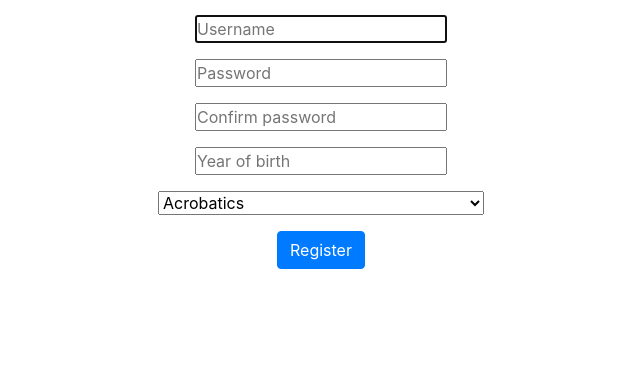
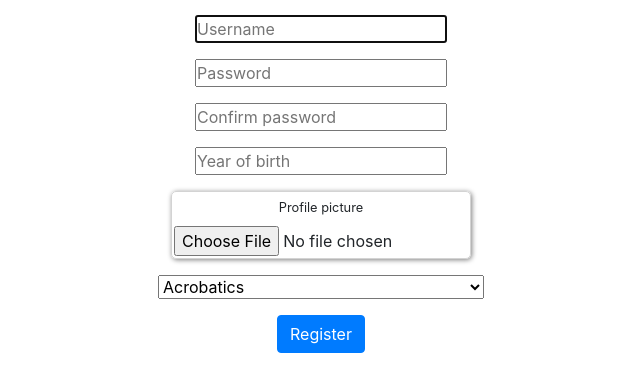
Before and after one commit to Luca-Al-Kafiri/Hobbibi2, a Django app: page /register in a window 1280 px wide. Shown: the part 76-468 px from the top of the page, without its empty margins (319-959 px from the left). Run offline with Django 3.2, Linux system fonts and the light colour scheme; data comes from the database, SQL or seed files in the repository; both versions use the stored data as it was after the commit; tables that the repository leaves empty hold one stand-in row (values such as "Sample post"); some libraries are stand-ins or nearby versions.

Commit message:
profile picture

```diff
--- a/final/settings.py
+++ b/final/settings.py
@@ -123,3 +123,6 @@ DATETIME_FORMAT = "M d, Y H:i"
 # https://docs.djangoproject.com/en/3.0/howto/static-files/
 
 STATIC_URL = '/static/'
+
+MEDIA_ROOT = os.path.join(BASE_DIR, "media")
+MEDIA_URL = '/media/'
--- a/final/urls.py
+++ b/final/urls.py
@@ -15,8 +15,13 @@ Including another URLconf
 """
 from django.contrib import admin
 from django.urls import path, include
+from django.conf import settings
+from django.conf.urls.static import static
 
 urlpatterns = [
     path('admin/', admin.site.urls),
     path('', include('hobbibi.urls')),
 ]
+
+if settings.DEBUG:
+    urlpatterns += static(settings.MEDIA_URL, document_root=settings.MEDIA_ROOT)
--- a/hobbibi/models.py
+++ b/hobbibi/models.py
@@ -8,6 +8,7 @@ class User(AbstractUser):
     country = models.CharField(max_length=64, default='G')
     city = models.CharField(max_length=64, default='Tbilisi')
     age = models.IntegerField(default=30)
+    image = models.ImageField(upload_to='images/', blank=True)
 
 class Hobbi(models.Model):
     name = models.CharField(max_length=64)
--- a/hobbibi/static/hobbibi/style.css
+++ b/hobbibi/static/hobbibi/style.css
@@ -125,3 +125,19 @@ th {
   height: auto;
   width: 15px;
 }
+
+#profile {
+  max-height: 200px;
+  margin-bottom: 15px;
+  box-shadow: 5px 5px 10px gray;
+  border-radius: 5px;
+}
+
+.image {
+  border: 1px solid lightgray;
+  width: 300px;
+  margin: 0 auto;
+  padding: 2px;
+  border-radius: 5px;
+  box-shadow: 1px 1px 5px grey;
+}
--- a/hobbibi/templates/hobbibi/profile.html
+++ b/hobbibi/templates/hobbibi/profile.html
@@ -8,6 +8,9 @@
 <div id="head">
 <div class="pro">
     <h1>{{owner.username}}</h1>
+    {% if owner.image %}
+    <img id="profile" src="{{owner.image.url}}" alt="">
+    {% endif %}
     <h6>Age: {{owner.age}}</h6>
     <h4>Hobbies</h4>
     <ul id="hobbies">
--- a/hobbibi/templates/hobbibi/register.html
+++ b/hobbibi/templates/hobbibi/register.html
@@ -7,7 +7,7 @@
     {% if message %}
         <div class="error">{{ message }}</div>
     {% endif %}
-    <form action="{% url 'register' %}" method="POST">
+    <form action="{% url 'register' %}" method="POST" enctype="multipart/form-data">
         {% csrf_token %}
         <div class="form-group">
             <input  type="text" name="username" placeholder="Username" autofocus required>
@@ -20,6 +20,10 @@
         </div>
         <div class="form-group">
             <input type="text" name="age" placeholder="Year of birth" required>
+        </div>
+        <div class="form-group image">
+            <label for="image"><small>Profile picture</small></label><br>
+            <input type="file" name="profile" id="image" required>
         </div>
         <div class="form-group">
             <select name="hobby" id="" required>
--- a/hobbibi/views.py
+++ b/hobbibi/views.py
@@ -57,7 +57,6 @@ def profile(request, user):
     u = User.objects.get(id=request.user.id)
     us = Message.objects.filter(recipient=u, read=False).values("sender").distinct()
     new_msg = User.objects.filter(id__in=us)
-    print(new_msg)
     count = Message.objects.filter(recipient=sender, read=False).count()
     return render(request, "hobbibi/profile.html", {"hobbies": hobbies, 'owner': owner, "h":h,"messages": messages, "count": count, "new_msg": new_msg })
 
@@ -121,6 +120,7 @@ def register(request):
         hobbies = Hobbi.objects.all()
         username = request.POST["username"]
         password = request.POST["password"]
+        image = request.FILES['profile']
         email = "luca@luca.com"
         h = request.POST["hobby"]
         year = int(request.POST["age"])
@@ -139,6 +139,7 @@ def register(request):
             user.age = age
             user.city= city
             user.country = country
+            user.image = image
             user.save()
             ho = Hobbi.objects.get(id=h)
             hobbi = Hobbies.objects.create(user=user, hobbi=ho)
```
Also changed, not shown: db.sqlite3, hobbibi/migrations/0006_user_image.py (added), hobbibi/migrations/0007_auto_20201013_1417.py (added), hobbibi/migrations/0008_auto_20201013_1452.py (added), media/images/logo.jpg (added).
